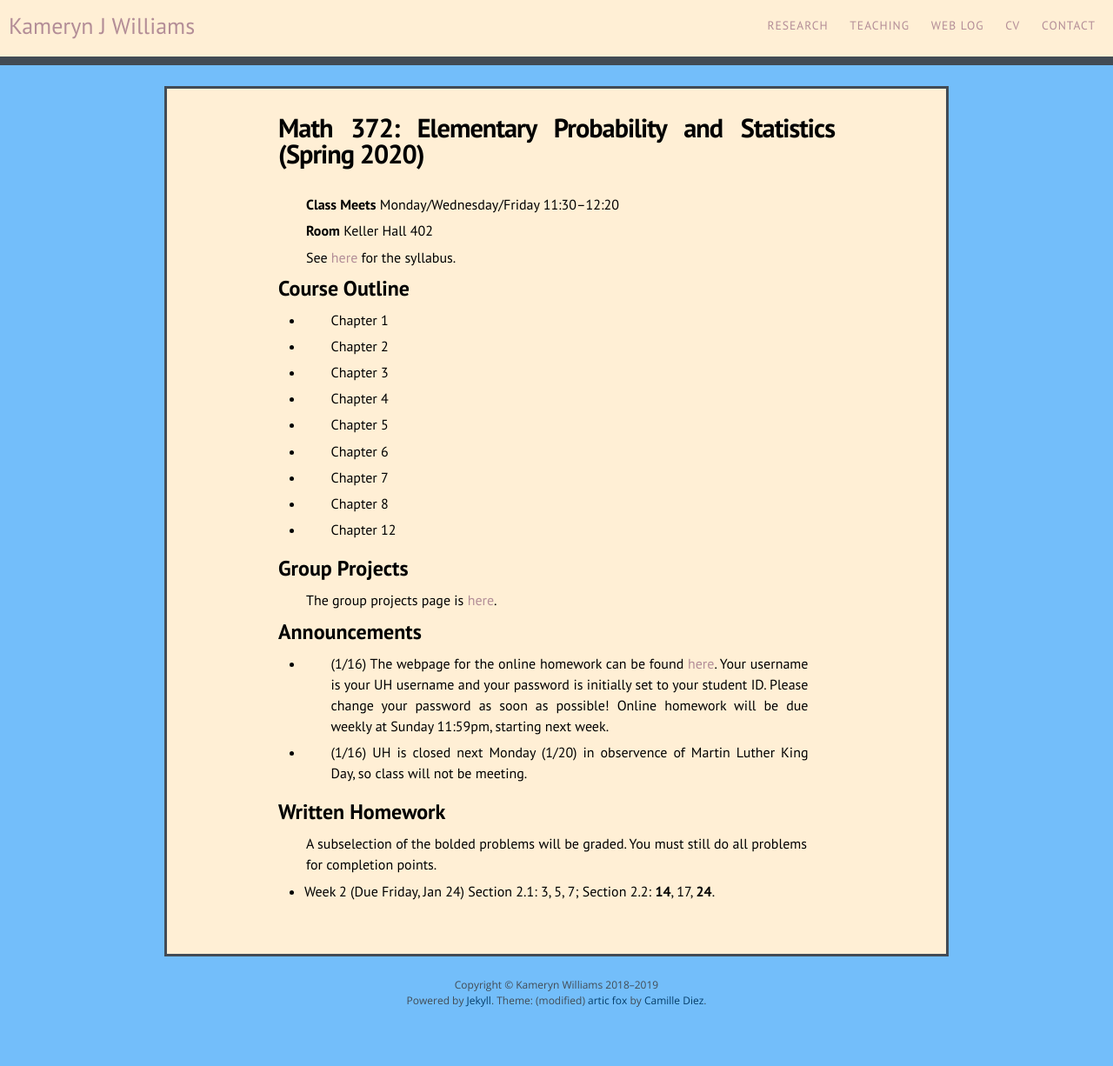
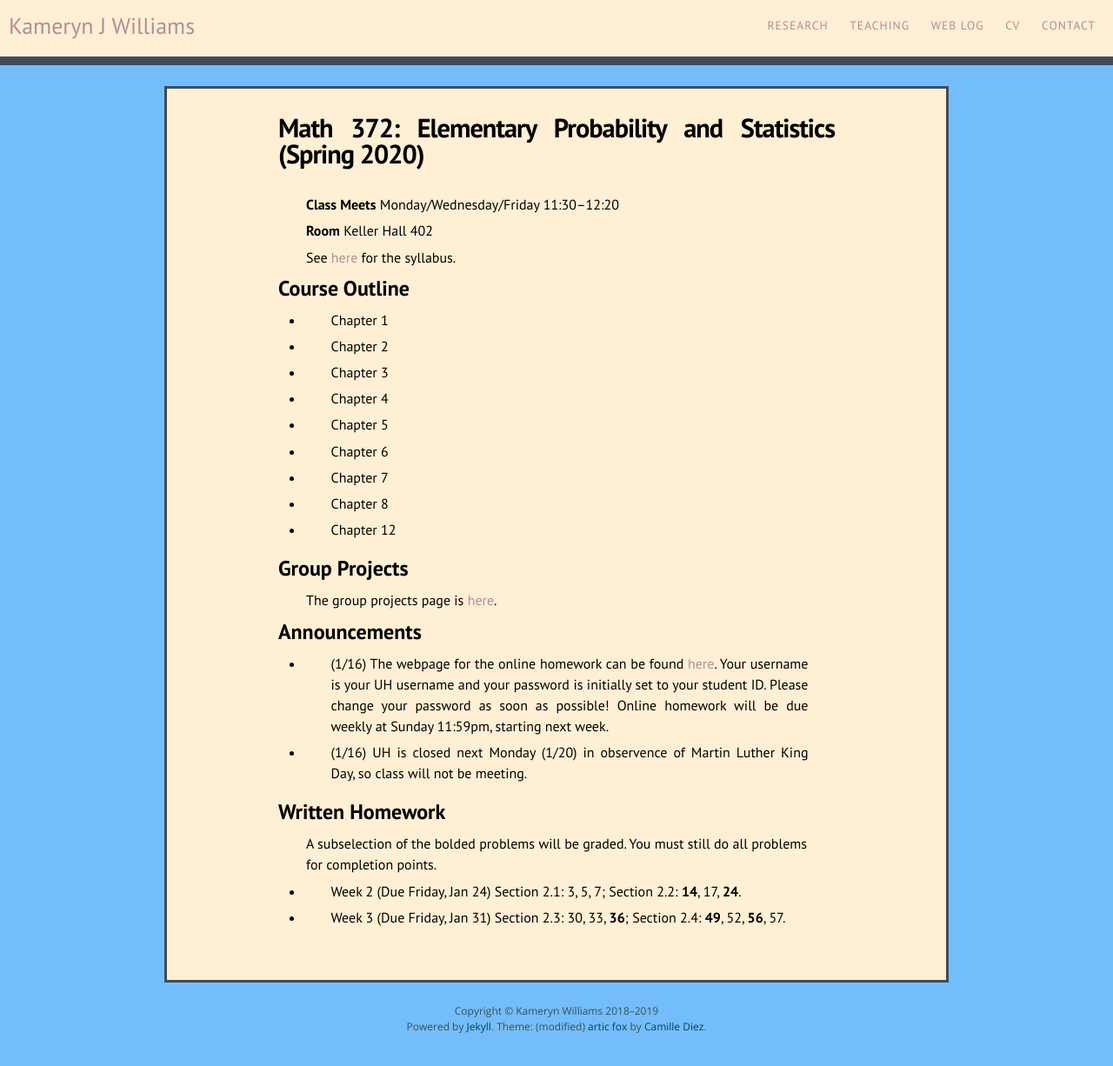
Before and after one commit to kamerynjw/kamerynjw.github.io, a Jekyll site: the page built from teaching/2020/math372.md, in a window 1280 px wide. Shown: the whole page at 87% size. Built offline with Jekyll 4.4.1, drawn with Linux system fonts in a browser that asks for light colours; nearby versions of some CDN libraries; before the commit the page ends 1196 px from its top, so only the background shows below that.

Commit message:
new homework

```diff
--- a/teaching/2020/math372.md
+++ b/teaching/2020/math372.md
@@ -49,4 +49,6 @@ Written Homework
 
 A subselection of the bolded problems will be graded. You must still do all problems for completion points.
 
-* Week 2 (Due Friday, Jan 24) Section 2.1: 3, 5, 7; Section 2.2: **14**, 17, **24**. <!--Section 2.3: 30, **36**; Section 2.4: **49**, **56**, 57.-->
+* Week 2 (Due Friday, Jan 24) Section 2.1: 3, 5, 7; Section 2.2: **14**, 17, **24**.
+
+* Week 3 (Due Friday, Jan 31) Section 2.3: 30, 33, **36**; Section 2.4: **49**, 52, **56**, 57.
```
